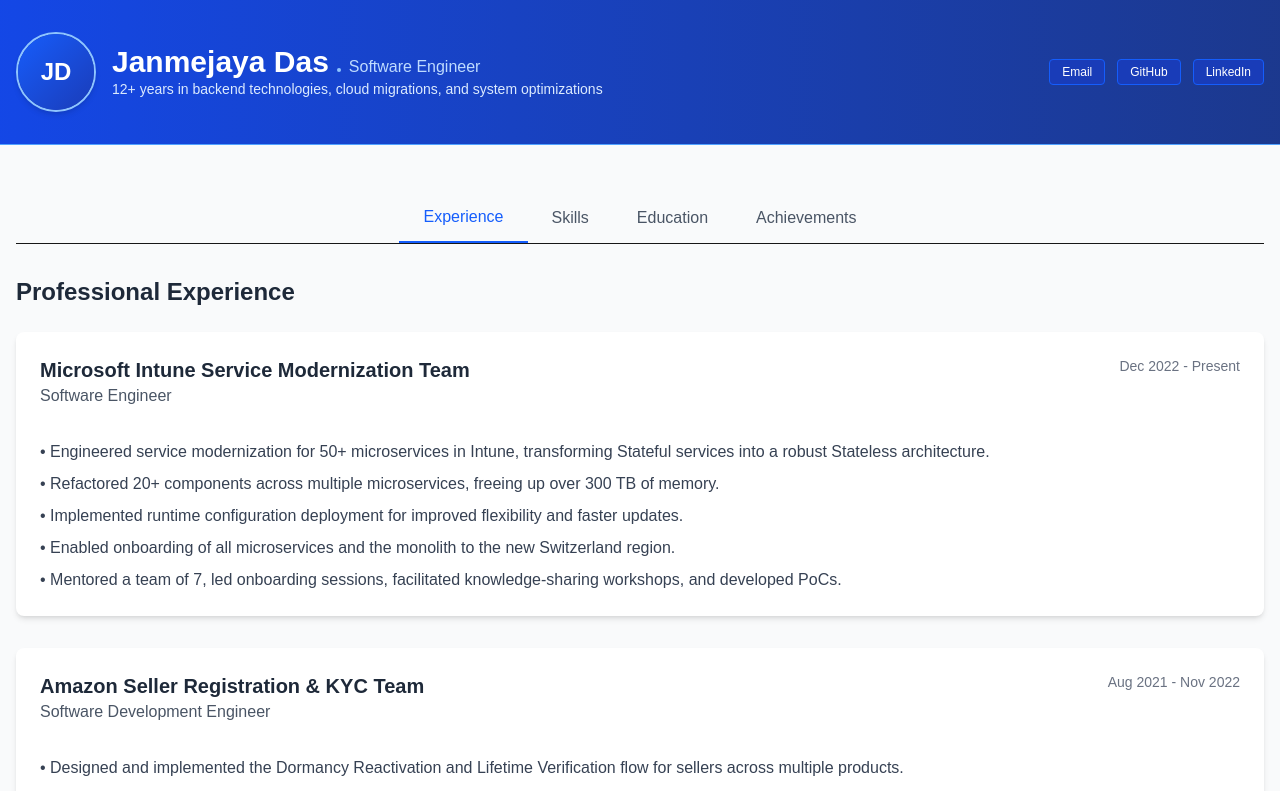
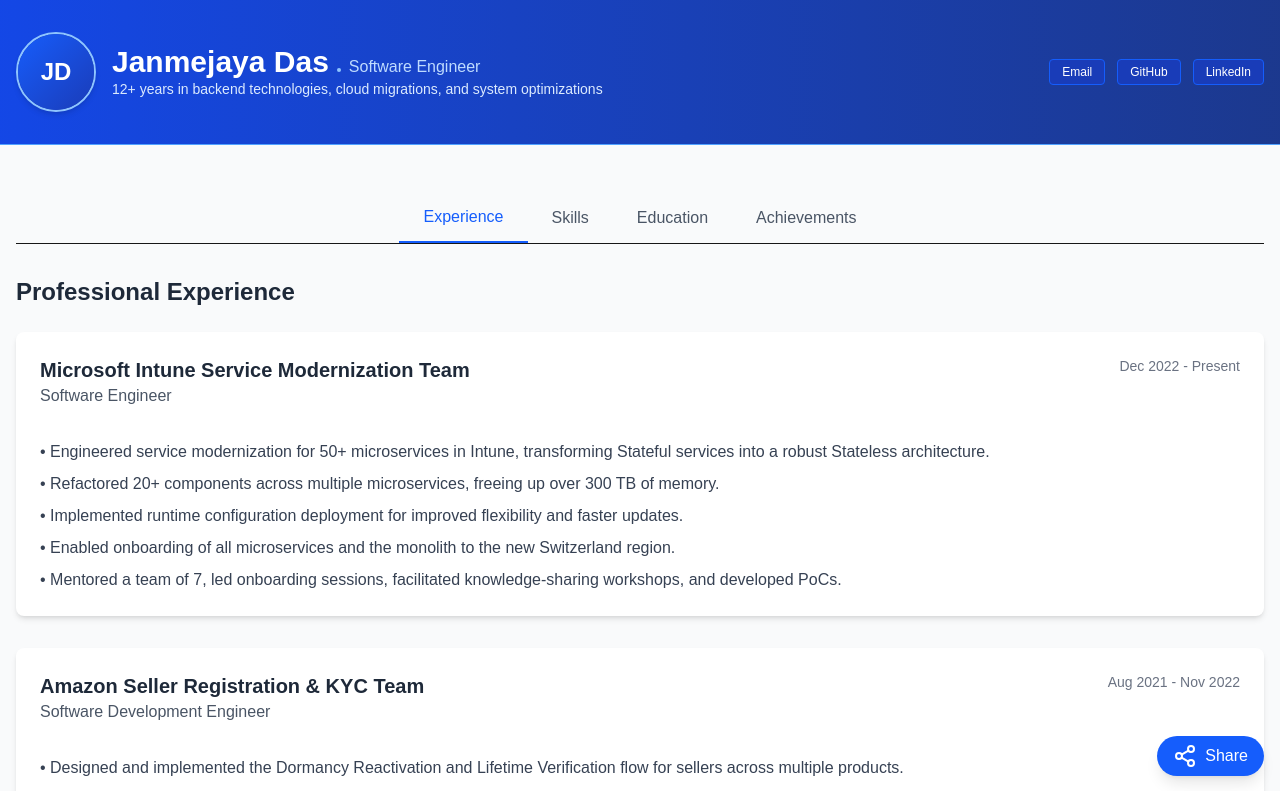
Before and after one commit to okjaydas/resume, a Next.js app: page / in a window 1280 px wide. Shown: the top 791 px of the page. Built offline with nearby package versions, Linux system fonts and the light colour scheme.

Commit message:
added share button

```diff
--- a/app/page.tsx
+++ b/app/page.tsx
@@ -3,6 +3,8 @@
 import Head from 'next/head';
 import { useState } from 'react';
 import type { NextPage } from 'next';
+
+import FloatingShareButton from "@/components/FloatingShareButton";
 
 const Home: NextPage = () => {
   const [activeTab, setActiveTab] = useState<string>('experience');
@@ -63,6 +65,7 @@
               >
                 LinkedIn
               </a>
+              {/* Floating Share Button only for this page */}
             </div>
 
             {/* Mobile social links */}
@@ -359,7 +362,7 @@
           <div className="flex flex-col md:flex-row justify-between items-center">
             <div className="mb-4 md:mb-0">
               <h2 className="text-xl font-bold">Janmejaya Das</h2>
-              <p className="text-gray-400">Senior Software Engineer</p>
+              <p className="text-gray-400">Software Engineer</p>
             </div>
             <div className="flex flex-col">
               <a href="mailto:janmejaya.das1@gmail.com" className="text-gray-300 hover:text-white mb-1">janmejaya.das1@gmail.com</a>
@@ -375,6 +378,7 @@
           </div>
         </div>
       </footer>
+      <FloatingShareButton />
     </div>
   );
 };
--- /dev/null
+++ b/components/FloatingShareButton.tsx
@@ -0,0 +1,75 @@
+"use client";
+
+import { Share2, Check, FileDown } from "lucide-react";
+import { useState, useCallback, useEffect } from "react";
+import html2canvas from 'html2canvas-pro';
+import jsPDF from "jspdf";
+
+export default function FloatingShareButton() {
+    const [copied, setCopied] = useState(false);
+    const [isMobile, setIsMobile] = useState(false);
+
+    useEffect(() => {
+        // Check if the user is on a mobile device
+        setIsMobile(window.innerWidth < 500);
+    }, []);
+
+    const handleShare = useCallback(async () => {
+        const url = window.location.href;
+
+        if (navigator.share) {
+            try {
+                await navigator.share({
+                    title: "Resume-Janmejay",
+                    text: "Janmejay",
+                    url: url
+                });
+            } catch (error) {
+                console.error("Error sharing:", error);
+            }
+        } else {
+            navigator.clipboard.writeText(url)
+                .then(() => {
+                    setCopied(true);
+                    setTimeout(() => setCopied(false), 2000);
+                })
+                .catch(err => console.error("Error copying:", err));
+        }
+    }, []);
+
+    const generatePDF = async () => {
+        const element = document.body; // Capture the whole page, or use a specific div like `document.getElementById("resume")`
+        const canvas = await html2canvas(element, { scale: 2, });
+        const imgData = canvas.toDataURL("image/png");
+
+        const pdf = new jsPDF("p", "mm", "a4");
+        const imgWidth = 210;
+        const imgHeight = (canvas.height * imgWidth) / canvas.width;
+
+        pdf.addImage(imgData, "PNG", 0, 0, imgWidth, imgHeight);
+        pdf.save("Resume-Janmejay.pdf");
+      };
+
+    return (
+        <div className="fixed bottom-4 right-4 z-50 flex flex-col items-end gap-3">
+        <button
+            onClick={handleShare}
+            className={`flex items-center gap-2 ${
+                isMobile ? "p-4 animate-bounce" : "px-4 py-2 animate-bounce"
+            } bg-blue-600 text-white rounded-full shadow-lg transition hover:bg-blue-700`}
+        >
+            {copied ? <Check size={24} /> : <Share2 size={24} />}
+            <span className="hidden sm:inline">Share</span>
+
+        </button>
+        {/* Generate PDF Button */}
+            {/* <button
+                className="flex items-center gap-2 bg-green-600 text-white p-3 rounded-full shadow-lg hover:scale-105 active:scale-95 transition-all"
+                onClick={generatePDF}
+                >
+                <FileDown className="w-6 h-6" />
+                <span className="hidden sm:inline">Download PDF</span>
+            </button> */}
+        </div>
+    );
+}
--- a/tailwind.config.js
+++ b/tailwind.config.js
@@ -5,8 +5,12 @@
       "./components/**/*.{js,ts,jsx,tsx}",
       "./app/**/*.{js,ts,jsx,tsx}",
     ],
+    experimental: {
+      colorMode: 'srgb', // Force sRGB instead of OKLCH
+    },
     theme: {
       extend: {},
+      colors: require("tailwindcss/colors"), // Force RGB colors instead of OKLCH
     },
     plugins: [],
   }
--- a/tsconfig.json
+++ b/tsconfig.json
@@ -19,7 +19,8 @@
       }
     ],
     "paths": {
-      "@/*": ["./*"]
+      "@/*": ["./*"],
+      "@/components/*": ["./components/*"]
     }
   },
   "include": ["next-env.d.ts", "**/*.ts", "**/*.tsx", ".next/types/**/*.ts"],
```
Also changed, not shown: package.json (+10 -6 lines), 2 other files (tests, documents, lock files or other folders).
